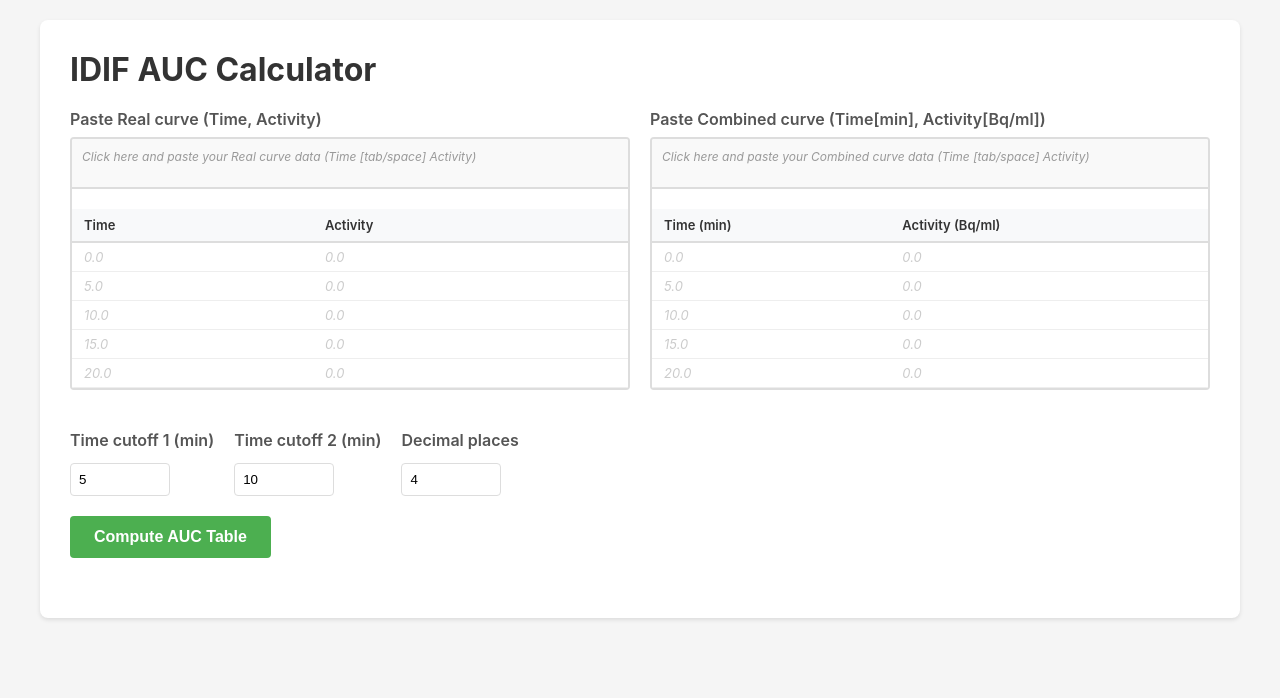
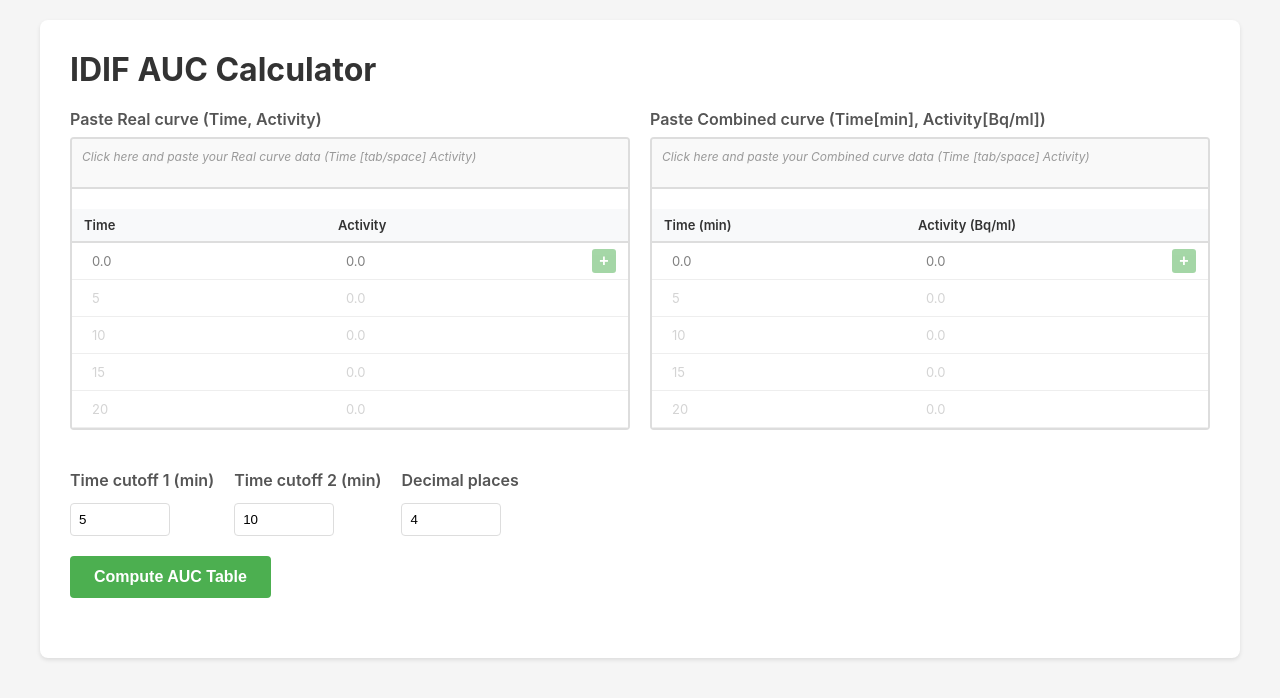
Before and after one commit to Ashleyynym/idif, a React (Vite) app: page / in a window 1280 px wide. Shown: the top 698 px of the page. Built offline with nearby package versions, Linux system fonts and the light colour scheme.

Commit message:
Make table cells editable with add/delete row functionality

```diff
--- a/src/App.tsx
+++ b/src/App.tsx
@@ -41,6 +41,41 @@ function App() {
     // Clear on Delete or Backspace when focused and empty
     if ((e.key === 'Delete' || e.key === 'Backspace') && e.currentTarget.textContent === '') {
       setPoints([]);
+    }
+  };
+
+  const handleCellEdit = (
+    index: number,
+    field: 'time' | 'activity',
+    value: string,
+    points: Point[],
+    setPoints: (points: Point[]) => void
+  ) => {
+    const numValue = parseFloat(value);
+    if (!isNaN(numValue) || value === '') {
+      const newPoints = [...points];
+      if (index < newPoints.length) {
+        newPoints[index] = { ...newPoints[index], [field]: isNaN(numValue) ? 0 : numValue };
+        // Sort by time after edit (but preserve the edited row's position if possible)
+        if (field === 'time') {
+          newPoints.sort((a, b) => a.time - b.time);
+        }
+        setPoints(newPoints);
+      }
+    }
+  };
+
+  const handleAddRow = (points: Point[], setPoints: (points: Point[]) => void) => {
+    const lastTime = points.length > 0 ? points[points.length - 1].time : 0;
+    const newPoint: Point = { time: lastTime + 5, activity: 0 };
+    setPoints([...points, newPoint].sort((a, b) => a.time - b.time));
+  };
+
+  const handleDeleteRow = (index: number, points: Point[], setPoints: (points: Point[]) => void) => {
+    if (points.length > 1) {
+      const newPoints = [...points];
+      newPoints.splice(index, 1);
+      setPoints(newPoints);
     }
   };
 
@@ -175,39 +210,82 @@ function App() {
                     <tr>
                       <th>Time</th>
                       <th>Activity</th>
+                      <th></th>
                     </tr>
                   </thead>
                   <tbody>
                     {realPoints.length === 0 ? (
                       <>
                         <tr className="placeholder-row">
-                          <td>0.0</td>
-                          <td>0.0</td>
+                          <td><input type="number" step="0.1" defaultValue="0.0" className="editable-cell" onBlur={(e) => {
+                            const val = e.target.value;
+                            if (val && !isNaN(parseFloat(val))) {
+                              setRealPoints([{ time: parseFloat(val) || 0, activity: 0 }]);
+                            }
+                          }} /></td>
+                          <td><input type="number" step="0.1" defaultValue="0.0" className="editable-cell" onBlur={(e) => {
+                            const val = e.target.value;
+                            if (val && !isNaN(parseFloat(val))) {
+                              setRealPoints([{ time: 0, activity: parseFloat(val) || 0 }]);
+                            }
+                          }} /></td>
+                          <td className="action-cell">
+                            <button className="add-row-btn" onClick={() => handleAddRow(realPoints, setRealPoints)} title="Add row">+</button>
+                          </td>
                         </tr>
-                        <tr className="placeholder-row">
-                          <td>5.0</td>
-                          <td>0.0</td>
-                        </tr>
-                        <tr className="placeholder-row">
-                          <td>10.0</td>
-                          <td>0.0</td>
-                        </tr>
-                        <tr className="placeholder-row">
-                          <td>15.0</td>
-                          <td>0.0</td>
-                        </tr>
-                        <tr className="placeholder-row">
-                          <td>20.0</td>
-                          <td>0.0</td>
+                        {[5, 10, 15, 20].map((t) => (
+                          <tr key={t} className="placeholder-row">
+                            <td><input type="number" step="0.1" defaultValue={t} className="editable-cell" disabled /></td>
+                            <td><input type="number" step="0.1" defaultValue="0.0" className="editable-cell" disabled /></td>
+                            <td className="action-cell"></td>
+                          </tr>
+                        ))}
+                      </>
+                    ) : (
+                      <>
+                        {realPoints.map((point, i) => (
+                          <tr key={i}>
+                            <td>
+                              <input
+                                type="number"
+                                step="0.1"
+                                value={point.time}
+                                className="editable-cell"
+                                onChange={(e) => handleCellEdit(i, 'time', e.target.value, realPoints, setRealPoints)}
+                                onBlur={(e) => {
+                                  const val = parseFloat(e.target.value);
+                                  if (!isNaN(val)) {
+                                    handleCellEdit(i, 'time', e.target.value, realPoints, setRealPoints);
+                                  }
+                                }}
+                              />
+                            </td>
+                            <td>
+                              <input
+                                type="number"
+                                step="0.1"
+                                value={point.activity}
+                                className="editable-cell"
+                                onChange={(e) => handleCellEdit(i, 'activity', e.target.value, realPoints, setRealPoints)}
+                                onBlur={(e) => {
+                                  const val = parseFloat(e.target.value);
+                                  if (!isNaN(val)) {
+                                    handleCellEdit(i, 'activity', e.target.value, realPoints, setRealPoints);
+                                  }
+                                }}
+                              />
+                            </td>
+                            <td className="action-cell">
+                              <button className="delete-row-btn" onClick={() => handleDeleteRow(i, realPoints, setRealPoints)} title="Delete row">×</button>
+                            </td>
+                          </tr>
+                        ))}
+                        <tr>
+                          <td colSpan={3} className="add-row-cell">
+                            <button className="add-row-btn" onClick={() => handleAddRow(realPoints, setRealPoints)}>+ Add Row</button>
+                          </td>
                         </tr>
                       </>
-                    ) : (
-                      realPoints.map((point, i) => (
-                        <tr key={i}>
-                          <td>{point.time}</td>
-                          <td>{point.activity}</td>
-                        </tr>
-                      ))
                     )}
                   </tbody>
                 </table>
@@ -232,39 +310,82 @@ function App() {
                     <tr>
                       <th>Time (min)</th>
                       <th>Activity (Bq/ml)</th>
+                      <th></th>
                     </tr>
                   </thead>
                   <tbody>
                     {combinedPoints.length === 0 ? (
                       <>
                         <tr className="placeholder-row">
-                          <td>0.0</td>
-                          <td>0.0</td>
+                          <td><input type="number" step="0.1" defaultValue="0.0" className="editable-cell" onBlur={(e) => {
+                            const val = e.target.value;
+                            if (val && !isNaN(parseFloat(val))) {
+                              setCombinedPoints([{ time: parseFloat(val) || 0, activity: 0 }]);
+                            }
+                          }} /></td>
+                          <td><input type="number" step="0.1" defaultValue="0.0" className="editable-cell" onBlur={(e) => {
+                            const val = e.target.value;
+                            if (val && !isNaN(parseFloat(val))) {
+                              setCombinedPoints([{ time: 0, activity: parseFloat(val) || 0 }]);
+                            }
+                          }} /></td>
+                          <td className="action-cell">
+                            <button className="add-row-btn" onClick={() => handleAddRow(combinedPoints, setCombinedPoints)} title="Add row">+</button>
+                          </td>
                         </tr>
-                        <tr className="placeholder-row">
-                          <td>5.0</td>
-                          <td>0.0</td>
-                        </tr>
-                        <tr className="placeholder-row">
-                          <td>10.0</td>
-                          <td>0.0</td>
-                        </tr>
-                        <tr className="placeholder-row">
-                          <td>15.0</td>
-                          <td>0.0</td>
-                        </tr>
-                        <tr className="placeholder-row">
-                          <td>20.0</td>
-                          <td>0.0</td>
+                        {[5, 10, 15, 20].map((t) => (
+                          <tr key={t} className="placeholder-row">
+                            <td><input type="number" step="0.1" defaultValue={t} className="editable-cell" disabled /></td>
+                            <td><input type="number" step="0.1" defaultValue="0.0" className="editable-cell" disabled /></td>
+                            <td className="action-cell"></td>
+                          </tr>
+                        ))}
+                      </>
+                    ) : (
+                      <>
+                        {combinedPoints.map((point, i) => (
+                          <tr key={i}>
+                            <td>
+                              <input
+                                type="number"
+                                step="0.1"
+                                value={point.time}
+                                className="editable-cell"
+                                onChange={(e) => handleCellEdit(i, 'time', e.target.value, combinedPoints, setCombinedPoints)}
+                                onBlur={(e) => {
+                                  const val = parseFloat(e.target.value);
+                                  if (!isNaN(val)) {
+                                    handleCellEdit(i, 'time', e.target.value, combinedPoints, setCombinedPoints);
+                                  }
+                                }}
+                              />
+                            </td>
+                            <td>
+                              <input
+                                type="number"
+                                step="0.1"
+                                value={point.activity}
+                                className="editable-cell"
+                                onChange={(e) => handleCellEdit(i, 'activity', e.target.value, combinedPoints, setCombinedPoints)}
+                                onBlur={(e) => {
+                                  const val = parseFloat(e.target.value);
+                                  if (!isNaN(val)) {
+                                    handleCellEdit(i, 'activity', e.target.value, combinedPoints, setCombinedPoints);
+                                  }
+                                }}
+                              />
+                            </td>
+                            <td className="action-cell">
+                              <button className="delete-row-btn" onClick={() => handleDeleteRow(i, combinedPoints, setCombinedPoints)} title="Delete row">×</button>
+                            </td>
+                          </tr>
+                        ))}
+                        <tr>
+                          <td colSpan={3} className="add-row-cell">
+                            <button className="add-row-btn" onClick={() => handleAddRow(combinedPoints, setCombinedPoints)}>+ Add Row</button>
+                          </td>
                         </tr>
                       </>
-                    ) : (
-                      combinedPoints.map((point, i) => (
-                        <tr key={i}>
-                          <td>{point.time}</td>
-                          <td>{point.activity}</td>
-                        </tr>
-                      ))
                     )}
                   </tbody>
                 </table>
--- a/src/index.css
+++ b/src/index.css
@@ -268,3 +268,72 @@ tr:hover {
 .data-table .placeholder-row td {
   opacity: 0.5;
 }
+
+.editable-cell {
+  width: 100%;
+  border: none;
+  padding: 4px 8px;
+  background: transparent;
+  font-size: 13px;
+  font-family: inherit;
+  outline: none;
+  text-align: left;
+}
+
+.editable-cell:focus {
+  background-color: #e3f2fd;
+  border-radius: 2px;
+}
+
+.editable-cell:disabled {
+  opacity: 0.5;
+  cursor: not-allowed;
+}
+
+.action-cell {
+  width: 40px;
+  padding: 4px;
+  text-align: center;
+}
+
+.add-row-btn, .delete-row-btn {
+  background: #4CAF50;
+  color: white;
+  border: none;
+  border-radius: 3px;
+  width: 24px;
+  height: 24px;
+  cursor: pointer;
+  font-size: 16px;
+  line-height: 1;
+  padding: 0;
+  display: inline-flex;
+  align-items: center;
+  justify-content: center;
+  transition: background-color 0.2s;
+}
+
+.add-row-btn:hover {
+  background: #45a049;
+}
+
+.delete-row-btn {
+  background: #f44336;
+  font-size: 20px;
+}
+
+.delete-row-btn:hover {
+  background: #da190b;
+}
+
+.add-row-cell {
+  text-align: center;
+  padding: 8px;
+  border-top: 2px solid #ddd;
+}
+
+.add-row-cell .add-row-btn {
+  width: auto;
+  padding: 4px 12px;
+  font-size: 14px;
+}
```
